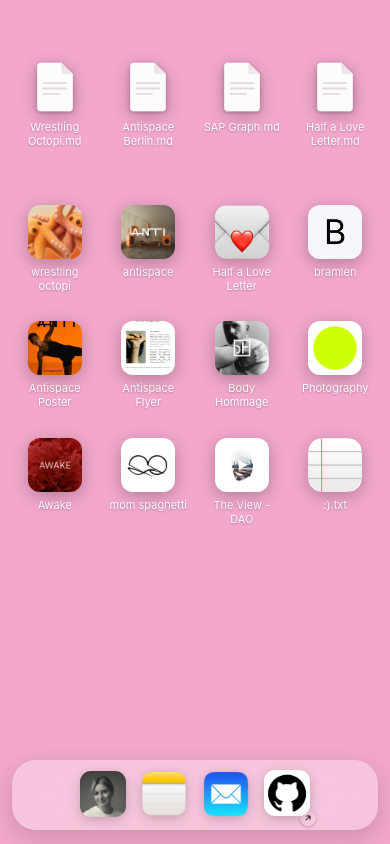
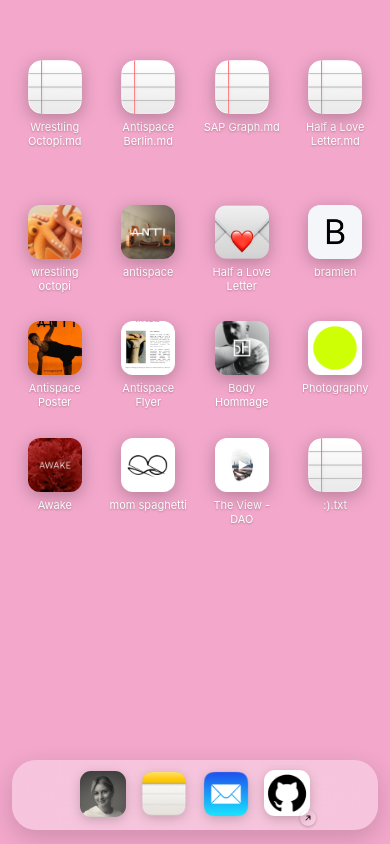
Before and after one commit to tetetootoo/half-odd-web, a React (Vite) app: page / in a window 390 px wide. Built offline with nearby package versions, Linux system fonts and the light colour scheme.

Commit message:
update mobile icons md files to txt icon

```diff
--- a/src/data/mobileContent.ts
+++ b/src/data/mobileContent.ts
@@ -1,4 +1,4 @@
-import { CASE_STUDIES, MARKDOWN_DOCUMENT_ICON, type CaseStudyId } from './caseStudies';
+import { CASE_STUDIES, type CaseStudyId } from './caseStudies';
 import type { TextBlock } from './textBlocks';
 
 // 'site' = shown inside a Safari-style chrome (live iframe via embedUrl, or a
@@ -104,28 +104,28 @@ export const gridApps: MobileAppItem[] = [
     label: CASE_STUDIES['wrestling-octopi-case-study'].label,
     kind: 'markdown',
     caseStudyId: 'wrestling-octopi-case-study',
-    iconSrc: MARKDOWN_DOCUMENT_ICON,
+    iconSrc: '/icons/txt-icon.png',
   },
   {
     id: 'antispace-berlin-case-study',
     label: CASE_STUDIES['antispace-berlin-case-study'].label,
     kind: 'markdown',
     caseStudyId: 'antispace-berlin-case-study',
-    iconSrc: MARKDOWN_DOCUMENT_ICON,
+    iconSrc: '/icons/txt-icon.png',
   },
   {
     id: 'sap-graph-case-study',
     label: CASE_STUDIES['sap-graph-case-study'].label,
     kind: 'markdown',
     caseStudyId: 'sap-graph-case-study',
-    iconSrc: MARKDOWN_DOCUMENT_ICON,
+    iconSrc: '/icons/txt-icon.png',
   },
   {
     id: 'half-a-love-letter-case-study',
     label: CASE_STUDIES['half-a-love-letter-case-study'].label,
     kind: 'markdown',
     caseStudyId: 'half-a-love-letter-case-study',
-    iconSrc: MARKDOWN_DOCUMENT_ICON,
+    iconSrc: '/icons/txt-icon.png',
   },
   {
     id: 'wrestling-octopi',
```
